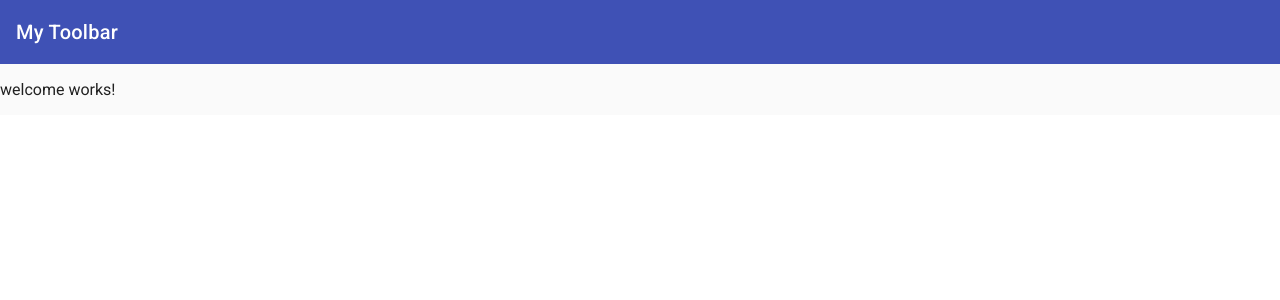
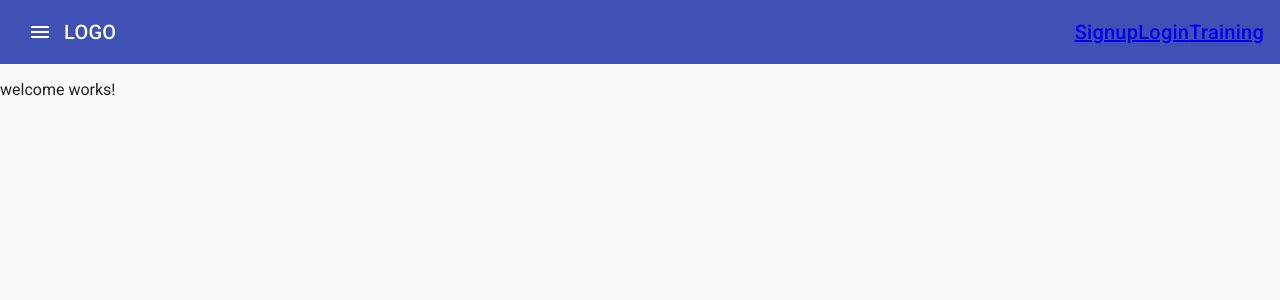
Before and after one commit to antrampa/fitness-tracker-2, an Angular app: page / in a window 1280 px wide. Shown: the top 300 px of the page. Built offline with nearby package versions, Linux system fonts and the light colour scheme.

Commit message:
added style in sidenav

```diff
--- a/src/app/app.component.html
+++ b/src/app/app.component.html
@@ -3,7 +3,20 @@
         <p>I'm sidenav!</p>
     </mat-sidenav>
     <mat-sidenav-content>
-        <mat-toolbar color="primary">My Toolbar</mat-toolbar>
+        <mat-toolbar color="primary">
+            <div>
+                <button mat-icon-button (click)="sidenav.toggle()">
+                    <mat-icon>menu</mat-icon>
+                </button>
+            </div>
+            <div>LOGO</div>
+            <div class="example-spacer"></div>
+            <div>
+                <a routerLink="/signup">Signup</a>
+                <a routerLink="/login">Login</a>
+                <a routerLink="/training">Training</a>
+            </div>
+        </mat-toolbar>
         <main>
             <router-outlet></router-outlet>
         </main>
--- a/src/app/app.component.scss
+++ b/src/app/app.component.scss
@@ -11,3 +11,10 @@ align-content: stretch, // fxLayoutAlign
 align-items: stretch, // fxLayoutAlign
 justify-content: flex-start, // fxLayoutAlign
 */
+.example-spacer {
+    flex: 1 1 auto;
+}
+
+mat-sidenav-container, mat-sidenav-content, mat-sidenav {
+    height: 100%;
+}
--- a/src/styles.scss
+++ b/src/styles.scss
@@ -2,6 +2,7 @@
 
 html, body {
     font-family: Roboto, sans-serif;
+    height: 100%;
  }
 body {
     margin: 0;
```
